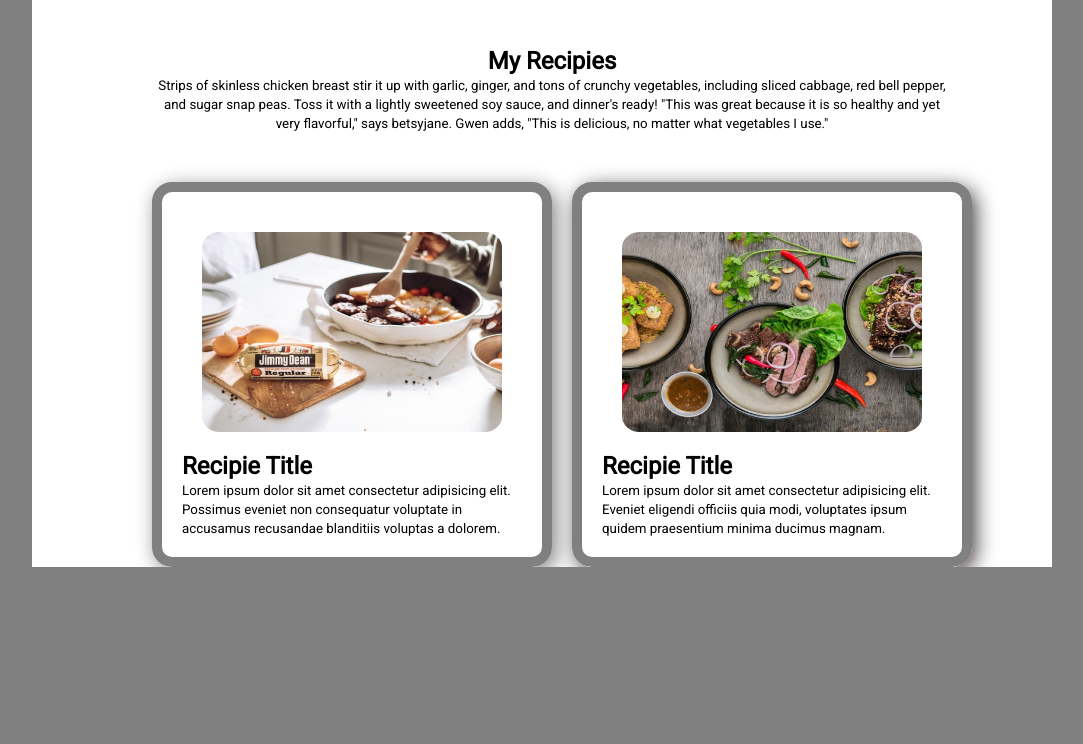
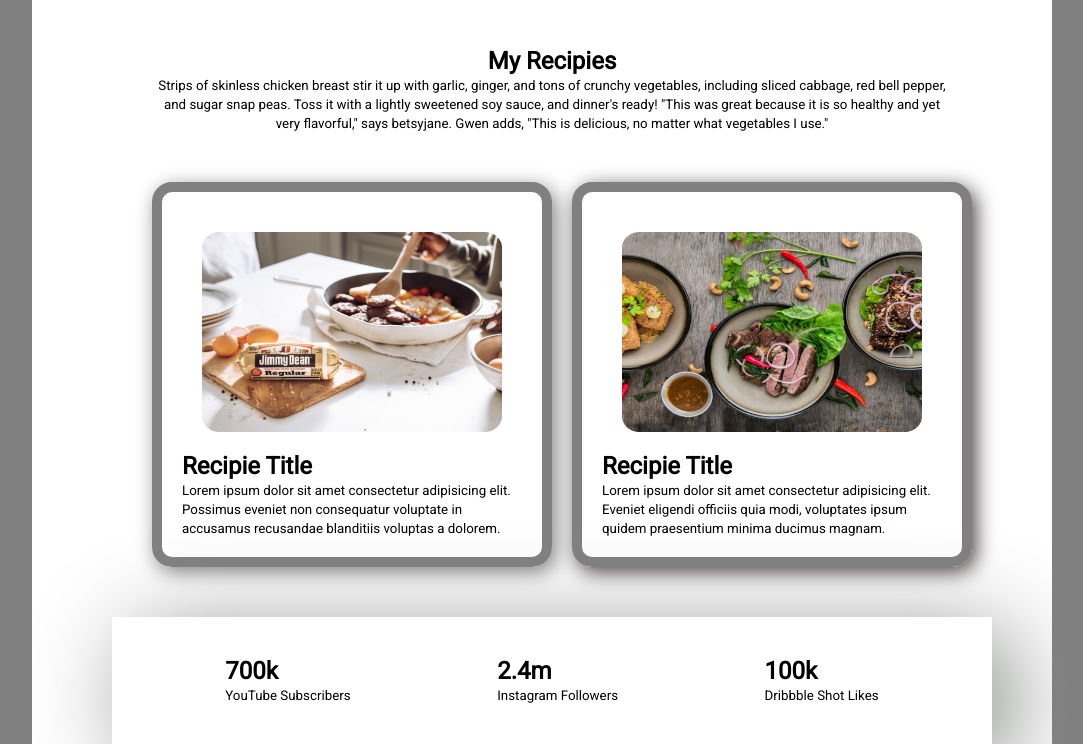
Before and after one commit to chinno0007/eat-healthy, a plain HTML site: page index.html in a window 1280 px wide. Shown: the part 706-1450 px from the top of the page, without its empty margins (98-1181 px from the left). Before the commit the page ends 1273 px from the top, so only its background shows below. Drawn offline with Linux system fonts and the light colour scheme.

Commit message:
viewers added

```diff
--- a/index.html
+++ b/index.html
@@ -97,12 +97,31 @@
                         </p>
                     </div>
                 </div>
-
-
             </section>
 
             <!-- My Recipies end -->
 
+
+            <section>
+
+                <div class="viewers">
+                    <div class="view1">
+                        <h1>700k </h1>
+                        <p><small>YouTube Subscribers</small></p>
+                    </div>
+
+                    <div class="view2">
+                        <h1>2.4m</h1>
+                        <p><small>Instagram Followers</small></p>
+                    </div>
+
+                    <div class="view3">
+                        <h1>100k</h1>
+                        <p><small>Dribbble Shot Likes</small></p>
+                    </div>
+                </div>
+
+            </section>
         </main>
         <!-- Main End -->
         <footer>
--- a/style.css
+++ b/style.css
@@ -108,6 +108,7 @@ body {
 .food {
     display: flex;
     padding-top: 50px;
+    padding-bottom: 50px;
     width: 80%;
     margin: 0 auto;
 }
@@ -141,3 +142,18 @@ body {
     height: 200px;
     padding: 20px;
 }
+
+/* My recipie ended */
+
+
+.viewers {
+    display: flex;
+    width: 80%;
+    margin: 0 auto;
+    justify-content: space-around;
+    box-shadow: 20px 20px 100px rgb(128, 133, 128);
+    padding: 40px;
+
+}
+
+/* Viewers end */
```
